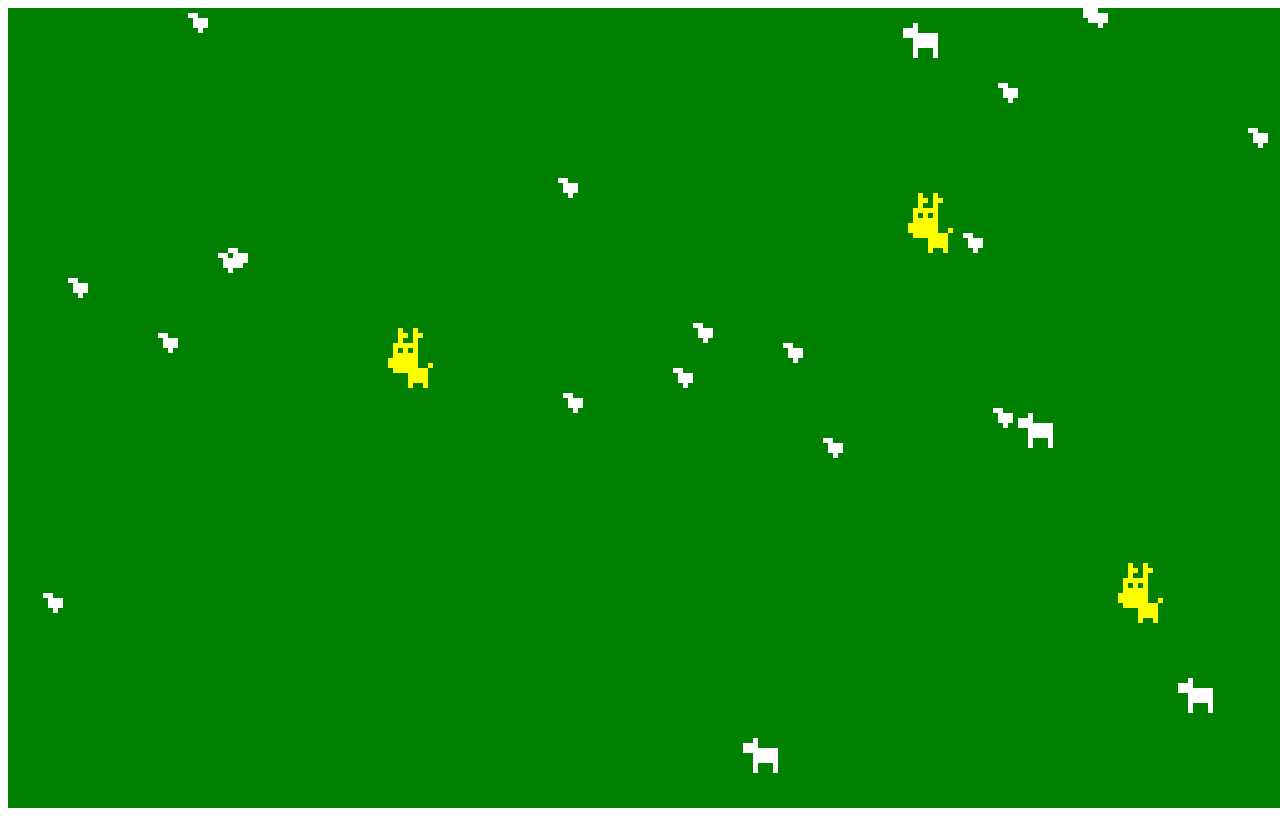
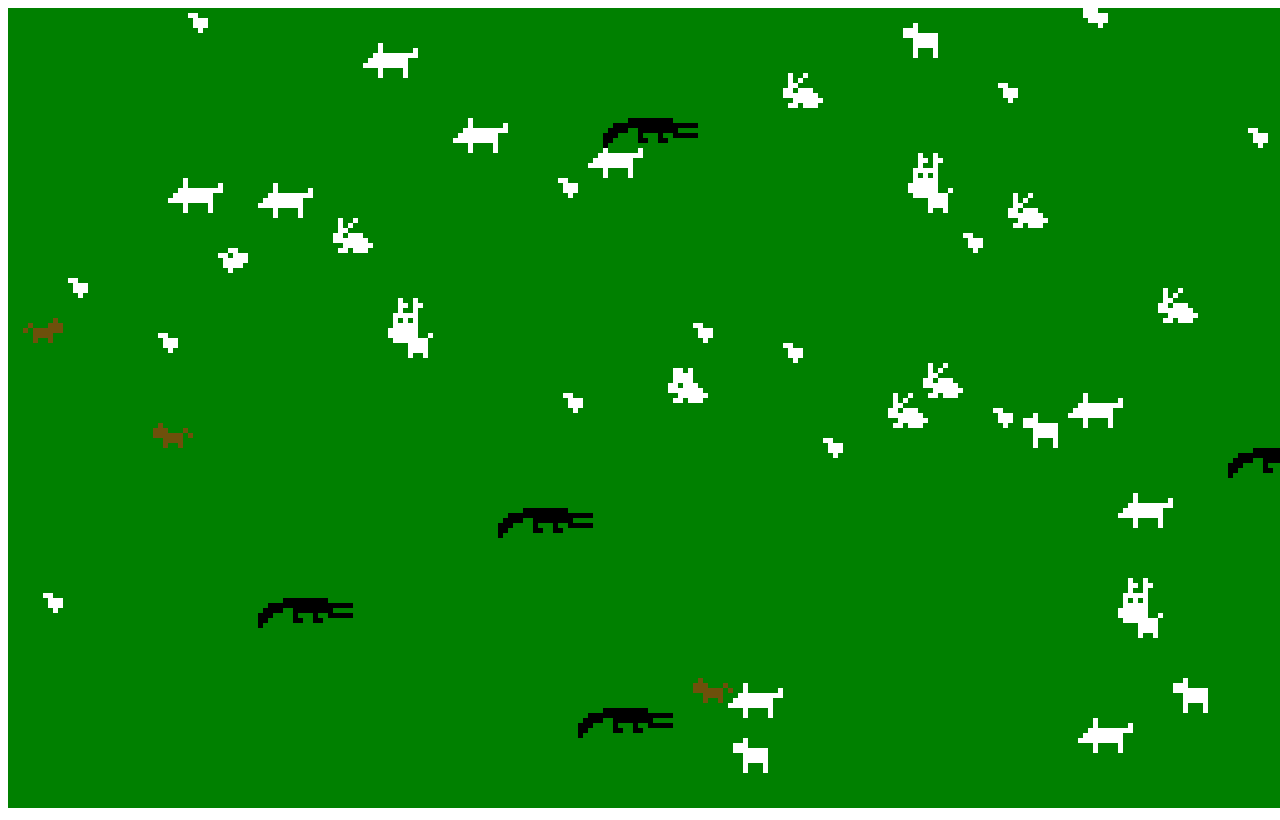
Before and after one commit to Yarikleon93/HillelProject, a website with bundled scripts: page sandbox/farm/farm.html in a window 1280 px wide. Built offline with nearby package versions, Linux system fonts and the light colour scheme.

Commit message:
Merge commit

```diff
--- a/sandbox/farm/animals/animal.js
+++ b/sandbox/farm/animals/animal.js
@@ -1,5 +1,6 @@
 export class Animal {
   pixels = [];
+  color = 'white';
 
   /**
    * @param {number} x
@@ -15,6 +16,10 @@ export class Animal {
   move() {}
 
   draw() {
+    this.setColor(this.color);
     this.pixels.forEach(({ x, y }) => this._canvas.setPixel(this._x + x, this._y + y));
   }
+  setColor(color){
+    this._canvas.setColor(color);
+  }
 }
--- /dev/null
+++ b/sandbox/farm/animals/croco.js
@@ -0,0 +1,68 @@
+import { Animal } from './animal.js';
+
+export class Croco extends Animal {
+  color = 'black';
+  pixels = [
+    { x: 0 , y: 0 },
+    { x: 1 , y: 0 },
+    { x: 2 , y: 0 },
+    { x: 3 , y: 0 },
+    { x: 4 , y: 0 },
+    { x: -1 , y: 0 },
+    { x: -2 , y: 0 },
+    { x: -3 , y: 0 },
+    { x: -4 , y: 0 },
+    { x: 0 , y: 1 },
+    { x: 1 , y: 1 },
+    { x: 2 , y: 1 },
+    { x: 3 , y: 1 },
+    { x: 4 , y: 1 },
+    { x: 5 , y: 1 },
+    { x: 6 , y: 1 },
+    { x: 7 , y: 1 },
+    { x: 8 , y: 1 },
+    { x: 9 , y: 1 },
+    { x: -1 , y: 1 },
+    { x: -2 , y: 1 },
+    { x: -3 , y: 1 },
+    { x: -4 , y: 1 },
+    { x: -5 , y: 1 },
+    { x: -6 , y: 1 },
+    { x: -7 , y: 1 },
+    { x: 0 , y: 2 },
+    { x: 1 , y: 2 },
+    { x: 2 , y: 2 },
+    { x: 3 , y: 2 },
+    { x: 4 , y: 2 },
+    { x: 5 , y: 2 },
+    { x: -1 , y: 2 },
+    { x: -2 , y: 2 },
+    { x: -5 , y: 2 },
+    { x: -6 , y: 2 },
+    { x: -7 , y: 2 },
+    { x: -8 , y: 2 },
+    { x: 2 , y: 3 },
+    { x: 5 , y: 3 },
+    { x: 6 , y: 3 },
+    { x: 7 , y: 3 },
+    { x: 8 , y: 3 },
+    { x: 9 , y: 3 },
+    { x: -2 , y: 3 },
+    { x: -7 , y: 3 },
+    { x: -8 , y: 3 },
+    { x: -9 , y: 3 },
+    { x: -1 , y: 4 },
+    { x: -2 , y: 4 },
+    { x: 2 , y: 4 },
+    { x: 3 , y: 4 },
+    { x: -8 , y: 4 },
+    { x: -9 , y: 4 },
+    { x: -9 , y: 5 },
+  ];
+  move() {
+    this._x = this._x + Math.random() - 0.5;
+  }
+  draw() {
+    super.draw();
+  }
+}
--- /dev/null
+++ b/sandbox/farm/animals/horse.js
@@ -0,0 +1,44 @@
+import { Animal } from './animal.js';
+
+export class Horse extends Animal{
+    phase = Math.random() * 2000;
+    _dir = -1;
+    canvasWidth = this.canvasWidth;
+    pixels = [
+        {x: 0, y: 0},
+        {x: -1, y: 0},
+        {x: -2, y: 0},
+        {x: -3, y: 0},
+        {x: -4, y: 0},
+        {x: 1, y: 0},
+        {x: 3, y: 0},
+        {x: 2, y: -1},
+        {x: -2, y: -1},
+        {x: -3, y: -1},
+        {x: -4, y: -1},
+        {x: -3, y: -2},
+        {x: 0, y: 1},
+        {x: -1, y: 1},
+        {x: -2, y: 1},
+        {x: 1, y: 1},
+        {x: 1, y: 2},
+        {x: -2, y: 2}
+    ];
+    move = function() {
+      this._x += Math.random()  * this._dir;
+      this._y = this._y + Math.cos(Math.PI * ((Date.now() + this.phase) % 2000) / 1000);
+    if((this._x > this.canvasWidth && this._dir == 1) || (this._x < 0 && this._dir == -1)){
+        this._dir = -this._dir;
+        this.reversePixelsHorizontally();
+    }
+    }
+    reversePixelsHorizontally = function() {
+        this.pixels = this.pixels.map(point => {
+            point.x = -point.x;
+            return point;
+        });
+    }
+    setColor() {
+        this._canvas.setColor("#6e500b");
+    }
+}
--- a/sandbox/farm/animals/index.js
+++ b/sandbox/farm/animals/index.js
@@ -1,4 +1,8 @@
 export * from './animal.js';
 export * from './chicken.js';
 export * from './cow.js';
+export * from './pig.js';
+export * from './rabbit.js';
+export * from './croco.js';
+export * from './horse.js';
 export * from './deer.js';
--- /dev/null
+++ b/sandbox/farm/animals/pig.js
@@ -0,0 +1,45 @@
+import { Animal } from './animal.js';
+
+export class Pig extends Animal {
+  pixels = [
+    { x: -2 , y: -3 },
+    { x: -2 , y: -2 },
+    { x: -2 , y: -1 },
+    { x: 4 , y: -1 },
+    { x: 5 , y: -1 },
+    { x: 5 , y: -2 },
+    { x: -3 , y: 0 },
+    { x: -2 , y: 0 },
+    { x: -1 , y: 0 },
+    { x: 0 , y: 0 },
+    { x: 1 , y: 0 },
+    { x: 2 , y: 0 },
+    { x: 3 , y: 0 },
+    { x: -3 , y: -1 },
+    { x: -2 , y: -1 },
+    { x: -1 , y: -1 },
+    { x: -0 , y: -1 },
+    { x: 1 , y: -1 },
+    { x: 2 , y: -1 },
+    { x: 3 , y: -1 },
+    { x: -4 , y: 0 },
+    { x: -5 , y: 1 },
+    { x: -4 , y: 1 },
+    { x: -3 , y: 1 },
+    { x: -2 , y: 1 },
+    { x: -1 , y: 1 },
+    { x: -0 , y: 1 },
+    { x: 1 , y: 1 },
+    { x: 2 , y: 1 },
+    { x: 3 , y: 1 },
+    { x: -2 , y: 2 },
+    { x: -2 , y: 3 },
+    { x: 3 , y: 2 },
+    { x: 3 , y: 3 },
+  ];
+
+  move = function() {
+    this._x = this._x + (Math.random() - 0.5) * 3;
+    this._y = this._y + (Math.random() - 0.5) * 3;
+  }
+}
--- /dev/null
+++ b/sandbox/farm/animals/rabbit.js
@@ -0,0 +1,42 @@
+import { Animal } from './animal.js';
+
+export class Rabbit extends Animal {
+  pixels = [
+    { x: 0, y: -4 },
+    { x: -1, y: -3 },
+    { x: -2, y: -2 },
+    { x: -3, y: -4 },
+    { x: -3, y: -3 },
+    { x: -3, y: -2 },
+    { x: -4, y: -1 },
+    { x: -3, y: -1 },
+    { x: 1, y: -1 },
+    { x: 0, y: -1 },
+    { x: -1, y: -1 },
+    { x: 2, y: 0 },
+    { x: 1, y: 0 },
+    { x: 0, y: 0 },
+    { x: -1, y: 0 },
+    { x: -2, y: 0 },
+    { x: -3, y: 0 },
+    { x: -4, y: 0 },
+    { x: -2, y: 1 },
+    { x: -1, y: 1 },
+    { x: 0, y: 1 },
+    { x: 1, y: 1 },
+    { x: 2, y: 1 },
+    { x: 3, y: 1 },
+    { x: 0, y: 2 },
+    { x: 1, y: 2 },
+    { x: 2, y: 2 },
+    { x: -2, y: 2 },
+    { x: -3, y: 2 }
+  ];
+  draw() {
+    this._canvas.setColor('#ff0066');
+    super.draw();
+  }
+  move() {
+    this._y = this._y + Math.random() - 0.5;
+  }
+}
--- a/sandbox/farm/farm.js
+++ b/sandbox/farm/farm.js
@@ -1,5 +1,14 @@
 import { CanvasLib } from '../libs/canvas-lib.js';
-import { Animal, Cow, Chicken, Deer } from './animals/index.js';
+import {
+  Animal,
+  Cow,
+  Chicken,
+  Horse,
+  Croco,
+  Rabbit,
+  Pig,
+  Deer,
+} from './animals/index.js';
 
 /** @type ICanvasLib */
 let canvas;
@@ -24,6 +33,21 @@ function main() {
     animals.push(new Deer(Math.random() * canvas.width, Math.random() * canvas.height, canvas));
   }
 
+  for (let i = 0; i < 10; i++) {
+    animals.push(new Pig(Math.random() * canvas.width, Math.random() * canvas.height, canvas));
+  }
+
+  for (let i = 0; i < 7; i++) {
+    animals.push(new Rabbit(Math.random() * canvas.width, Math.random() * canvas.height, canvas));
+  }
+
+  for (let i = 0; i < 5; i++) {
+    animals.push(new Croco(Math.random() * canvas.width, Math.random() * canvas.height, canvas));
+  }
+
+  for (let i = 0; i < 3; i++) {
+    animals.push(new Horse(Math.random() * canvas.width, Math.random() * canvas.height, canvas));
+  }
 }
 
 function nextFrame(timestamp) {
@@ -31,7 +55,6 @@ function nextFrame(timestamp) {
 
   canvas.clear('green');
 
-  canvas.setColor('white');
   animals.forEach(animal => animal.move());
   animals.forEach(animal => animal.draw());
 
```
Also changed, not shown: sandbox/index.html (+3 -0 lines), sandbox/traffic-light/styles/cross-road.css (added, +108 -0 lines), sandbox/traffic-light/styles/traffic-light.css (added, +91 -0 lines), sandbox/traffic-light/traffic-light.html (added, +52 -0 lines), sandbox/traffic-light/traffic-light.js (added, +23 -0 lines), homework/s07e03-rj-concat.js (line endings or trailing spaces).
